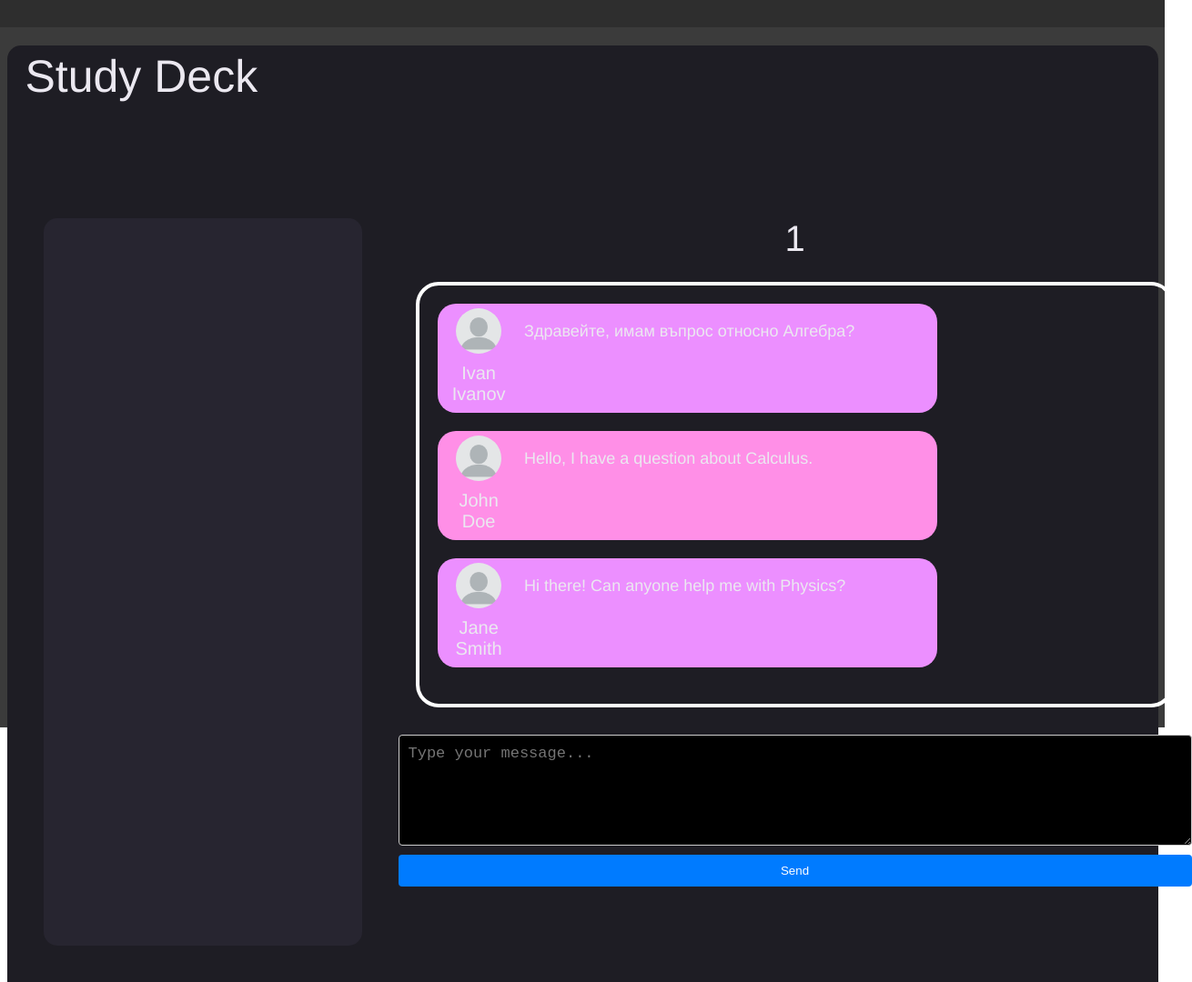
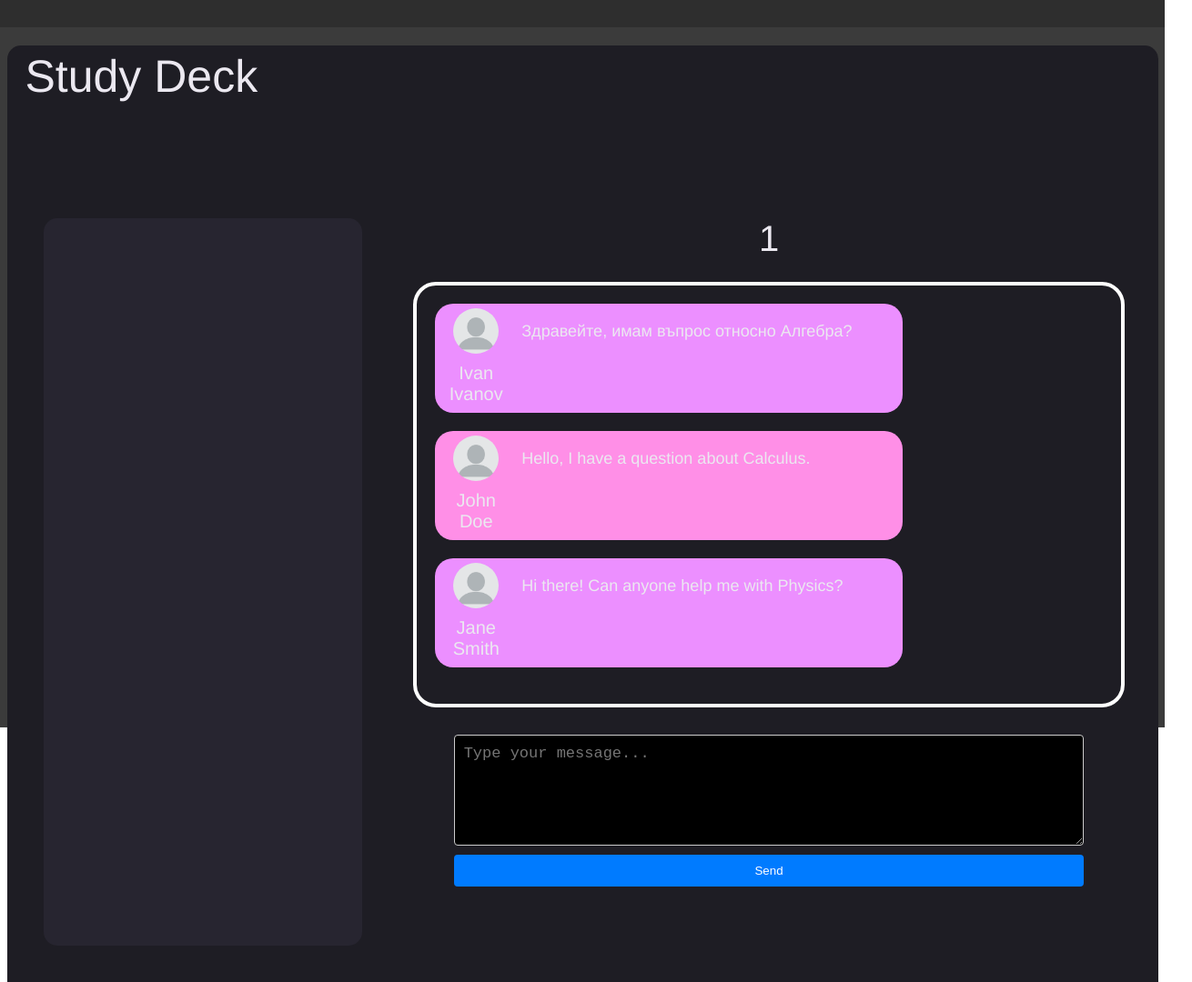
Before and after one commit to violeta-kastreva/studydeck, a React (Create React App) app in the folder frontend/: page /forum/conversation/1 in a window 1280 px wide. Shown: the whole page at 91% size, 1310 px wide, since content can reach past the window. Built offline with nearby package versions, Linux system fonts and the light colour scheme.

Commit message:
little change

```diff
--- a/frontend/src/styles/Conversation.css
+++ b/frontend/src/styles/Conversation.css
@@ -63,6 +63,7 @@
     margin-top: 5px;
     display: flex;
     flex-direction: column;
+    width: 85%;
 }
 
 #conversation-input textarea {
@@ -72,7 +73,7 @@
     border-radius: 4px;
     resize: vertical;
     min-height: 100px;
-    width: 850px;
+    width: auto;
     background-color: black;
     color: white;
     font-size: 17px;
@@ -94,7 +95,7 @@
 }
 
 
-@media (max-width: 960px) {
+@media (max-width: 1100px) {
     #conversation-middle{
         flex-direction: column;
         justify-content: unset;
```
